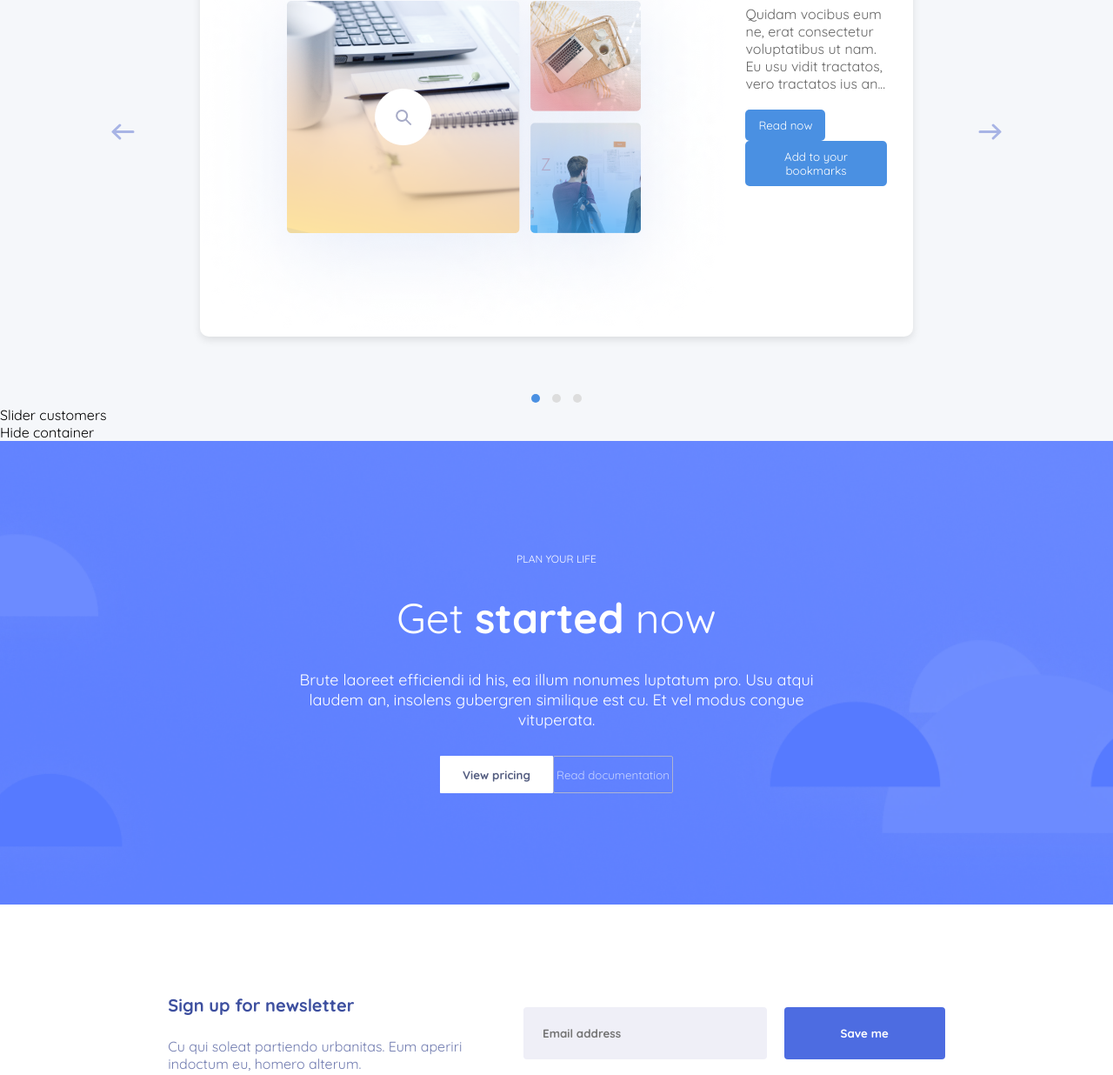
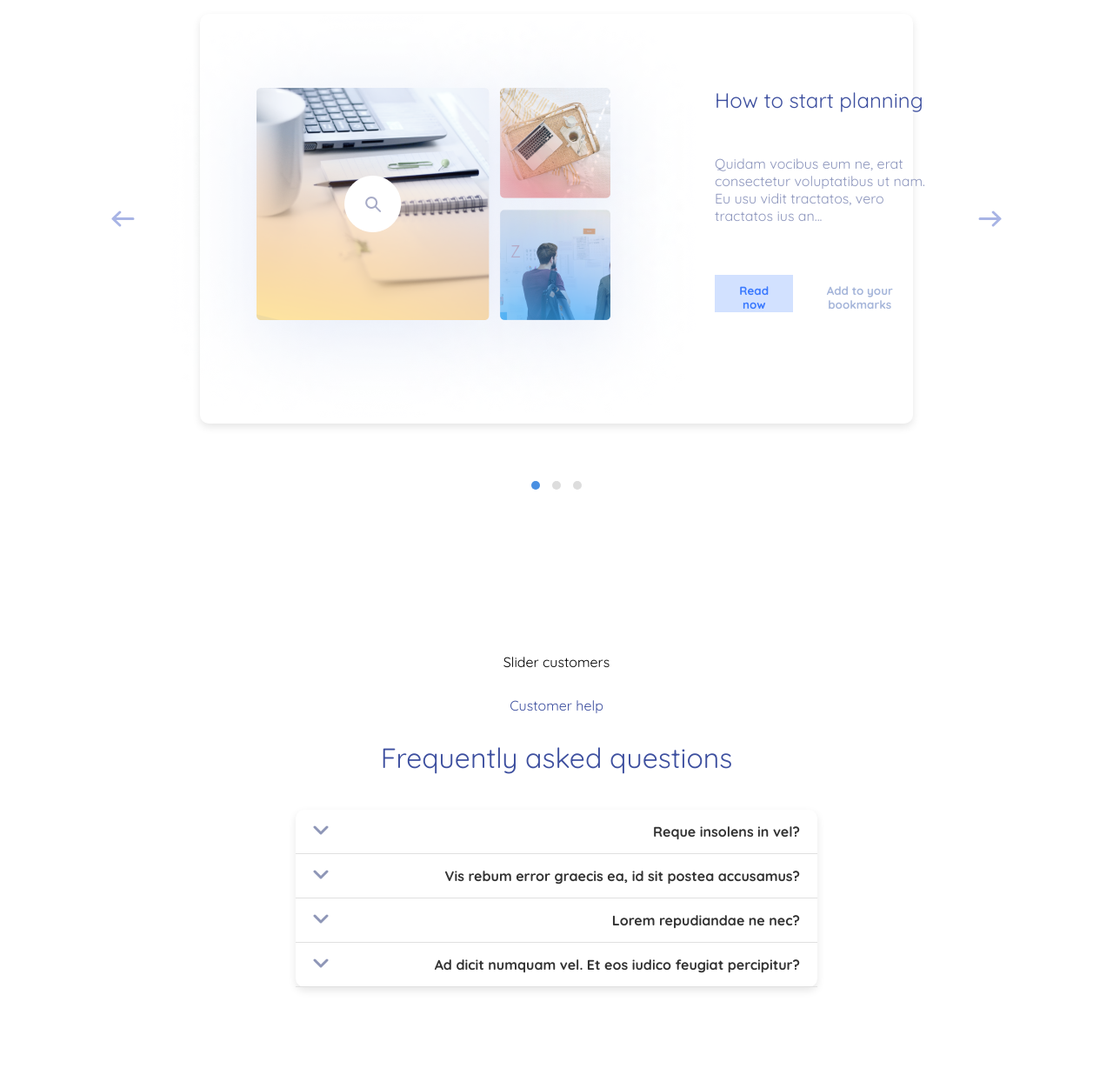
Before and after one commit to Cblp123/frontENDlabs, a plain HTML site: page between4and5/index.html in a window 1280 px wide. Shown: the part 2402-3638 px from the top of the page at 87% size. Drawn offline with Linux system fonts and the light colour scheme.

Commit message:
big commit

```diff
--- a/between4and5/index.html
+++ b/between4and5/index.html
@@ -179,6 +179,8 @@
             <div class="static-describe">Users who have used our application</div>
         </div>
     </div>
+    <div class="rec">OUR RESOURCES</div>
+    <div class="start-read">Start reading our blog</div>
     <div class="slider-container">
         <button class="nav-btn prev-btn"><img src="images/arrow-prev.svg" alt=""></button>
         <div class="slider">
@@ -193,8 +195,10 @@
                             Quidam vocibus eum ne, erat consectetur voluptatibus ut nam.
                             Eu usu vidit tractatos, vero tractatos ius an...
                         </p>
-                        <button class="read-btn">Read now</button>
-                        <button class="bookmark-btn">Add to your bookmarks</button>
+                        <div class="content-btns">
+                            <button class="read-btn">Read now</button>
+                            <button class="bookmark-btn">Add to your bookmarks</button>
+                        </div>
                 </div>
             </div>
             <div class="slide">
@@ -202,7 +206,7 @@
                     <img src="images/slider-trio.png" alt="">
                 </div>
                 <div class="content">
-                        <h2>How to start planning</h2>
+                        <h2>SLIDER 2</h2>
                         <p>
                             Quidam vocibus eum ne, erat consectetur voluptatibus ut nam.
                             Eu usu vidit tractatos, vero tractatos ius an...
@@ -216,7 +220,7 @@
                     <img src="images/slider-trio.png" alt="">
                 </div>
                 <div class="content">
-                        <h2>How to start planning</h2>
+                        <h2>SLIDER 3</h2>
                         <p>
                             Quidam vocibus eum ne, erat consectetur voluptatibus ut nam.
                             Eu usu vidit tractatos, vero tractatos ius an...
@@ -235,9 +239,58 @@
         <span class="dot"></span>
         <span class="dot"></span>
     </div>
+    <div class="div-for-back">
+    <div class="slider-customers">Slider customers</div>
+    <div class="rec">Customer help</div>
+    <div class="start-read">Frequently asked questions</div>
+    <div class="accordion">
+        <div class="accordion-item">
+            <button class="accordion-header">
+            <span class="arrow"><img src="images/arrow.svg" alt=""></span>
 
-    <div class="slider-customers">Slider customers</div>
-    <div class="hide-container">Hide container</div>
+          Reque insolens in vel?
+
+        </button>
+            <div class="accordion-content">
+                <p>Quidam vocibus eum ne, erat consectetur voluptatibus ut nam.</p>
+            </div>
+        </div>
+        <div class="accordion-item">
+            <button class="accordion-header">
+            <span class="arrow"><img src="images/arrow.svg" alt=""></span>
+
+          Vis rebum error graecis ea, id sit postea accusamus?
+        </button>
+            <div class="accordion-content">
+                <p>Eu usu vidit tractatos, vero tractatos ius an.</p>
+            </div>
+        </div>
+        <div class="accordion-item">
+            <button class="accordion-header">
+            <span class="arrow"><img src="images/arrow.svg" alt=""></span>
+
+          Lorem repudiandae ne nec?
+
+        </button>
+            <div class="accordion-content" id="btn-accordion">
+                <p>
+                    Quidam vocibus eum ne, erat consectetur voluptatibus ut nam. Eu usu
+                    vidit tractatos, vero tractatos ius an, in mel diceret persecuti.
+                </p>
+                <button class="doc-btn">Go to documentation</button>
+            </div>
+        </div>
+        <div class="accordion-item">
+            <button class="accordion-header">
+                <span class="arrow"><img src="images/arrow.svg" alt=""></span>
+          Ad dicit numquam vel. Et eos iudico feugiat percipitur?
+        </button>
+            <div class="accordion-content">
+                <p>Sea no dico percipitur.</p>
+            </div>
+        </div>
+    </div>
+</div>
     <div class="get-started-now">
             <div class="get-started-plan">PLAN YOUR LIFE</div>
             <div class="get-started-text">Get <b>started</b> now</div>
--- a/between4and5/script.js
+++ b/between4and5/script.js
@@ -91,3 +91,30 @@ dots.forEach((dot, index) => {
 
 // Initialize slider
 updateSlider();
+const accordionHeaders = document.querySelectorAll('.accordion-header');
+
+accordionHeaders.forEach(header => {
+  header.addEventListener('click', () => {
+    const content = header.nextElementSibling;
+
+    // Раскрытие текущего элемента
+    header.classList.toggle('active');
+    if (header.classList.contains('active')) {
+      content.style.maxHeight = content.scrollHeight + 'px';
+      content.style.padding = '15px 20px';
+    } else {
+      content.style.maxHeight = '0';
+      content.style.padding = '0 20px';
+    }
+
+    // Закрытие остальных элементов
+    accordionHeaders.forEach(otherHeader => {
+      if (otherHeader !== header && otherHeader.classList.contains('active')) {
+        otherHeader.classList.remove('active');
+        const otherContent = otherHeader.nextElementSibling;
+        otherContent.style.maxHeight = '0';
+        otherContent.style.padding = '0 20px';
+      }
+    });
+  });
+});
--- a/between4and5/style.css
+++ b/between4and5/style.css
@@ -3,15 +3,7 @@
     padding: 0;
     margin: 0;
 }
-body {
-    font-family: Arial, sans-serif;
-    min-width: 320px;
-    background-color: #f0f4ff;
-    margin: 0;
-    display: flex;
-    flex-direction: column;
-    justify-content: space-between;
-}
+
 .footer-container {
     height: 80px;
     padding: 0 max(8%, 20px);
@@ -261,7 +253,7 @@ body {
 }
 .button-start {
     width: 110px;
-    height: 40px;
+    height: 43px;
     background-color: #D2E1FF;
     border: none;
     color: #3A79FF;
@@ -568,10 +560,7 @@ input {
     border: none;
     border-radius: 4px;
 }
-body {
-    font-family: Arial, sans-serif;
-    background-color: #f5f7fa;
-  }
+
 
   .slider {
     display: flex;
@@ -590,8 +579,8 @@ body {
 
 
   .content {
-    flex: 2;
-    padding: 20px;
+
+    max-width: 60%;
   }
 
   .content h2 {
@@ -635,6 +624,7 @@ body {
   .dots {
     text-align: center;
     margin-top: 10px;
+    margin-bottom: 30px;
   }
 
   .dot {
@@ -656,5 +646,143 @@ body {
     display: flex;
     justify-content: row;
     justify-content: space-around;
+}
+.div-for-back {
+    background-color: #fff;
+    display: flex;
+    flex-direction: column;
+    justify-content: space-around;
+    gap: 10px;
+    align-items: center;
+    padding: 12% 0;
+}
+
+
+  .accordion {
+    max-width: 600px;
+    margin: 0 auto;
+    background: #fff;
+    border-radius: 10px;
+    box-shadow: 0 4px 10px rgba(0, 0, 0, 0.1);
+    margin: 30px 0;
+  }
+
+  .accordion-item {
+    border-bottom: 1px solid #e0e0e0;
+    color: #8E96B7;
+  }
+
+  .accordion-header {
+    width: 100%;
+    background: none;
+    border: none;
+    text-align: left;
+    padding: 15px 20px;
+    font-size: 16px;
+    font-weight: bold;
+    color: #333;
+    cursor: pointer;
+    display: flex;
+    justify-content: space-between;
+    align-items: center;
+  }
+
+  .accordion-header:hover {
+    background-color: #f9f9f9;
+  }
+
+  .arrow {
+    font-size: 12px;
+    color: #888;
+    transition: transform 0.3s ease;
+  }
+
+  .accordion-header.active .arrow {
+    transform: rotate(180deg);
+  }
+
+  .accordion-content {
+    padding: 0 20px;
+    max-height: 0;
+    overflow: hidden;
+    transition: max-height 0.3s ease, padding 0.3s ease;
+  }
+
+  .accordion-content p {
+    margin: 15px 0;
+    color: #8E96B7;
+    font-size: 14px;
+    font-weight: 500;
+  }
+
+.doc-btn {
+    background-color: #4a90e2;
+    color: white;
+    border: none;
+    padding: 10px 15px;
+    margin: 15px 0;
+    border-radius: 5px;
+    cursor: pointer;
+}
+
+.doc-btn:hover {
+background-color: #357ab7;
+}
+.content  {
+    display: flex;
+    flex-direction: column;
+    margin: 5% 2% 10% 0%;
+    /* gap: 20px; */
+    padding: 20px;
+    justify-content: space-around;
+}
+.content-btns {
+    display: flex;
+    flex-direction: row;
+}
+h2 {
+    color: #3D4F9F;
+    font-size: 44px;
+    font-weight: 400;
+}
+.content p {
+    color: #8D96BD;
+    font-size: 16px;
+}
+.content-btns .read-btn {
+    width: 120px;
+    height: 43px;
+    font-weight: 800;
+    background-color: #D2E1FF;
+    border: none;
+    color: #3A79FF;
+    border-radius: 0;
+}
+.bookmark-btn {
+    color: #A6B6DA;
+    background-color: transparent;
+    height: 43px;
+    font-weight: 800;
+}
+.slide {
+    display: flex;
+    flex-direction: row;
+    /* flex-wrap: wrap; */
+}
+.rec {
+    text-align: center;
+    margin-top: 20px;
+    color: #3D4F9F;
+    font-size: 16px;
+}
+.start-read {
+    margin-top: 20px;
+    text-align: center;
+    color: #3D4F9F;
+    font-size: 32px;
 
 }
+#btn-accordion {
+    display: flex;
+    flex-direction: row;
+}
```
Also changed, not shown: between4and5/images/arrow.svg (added).
